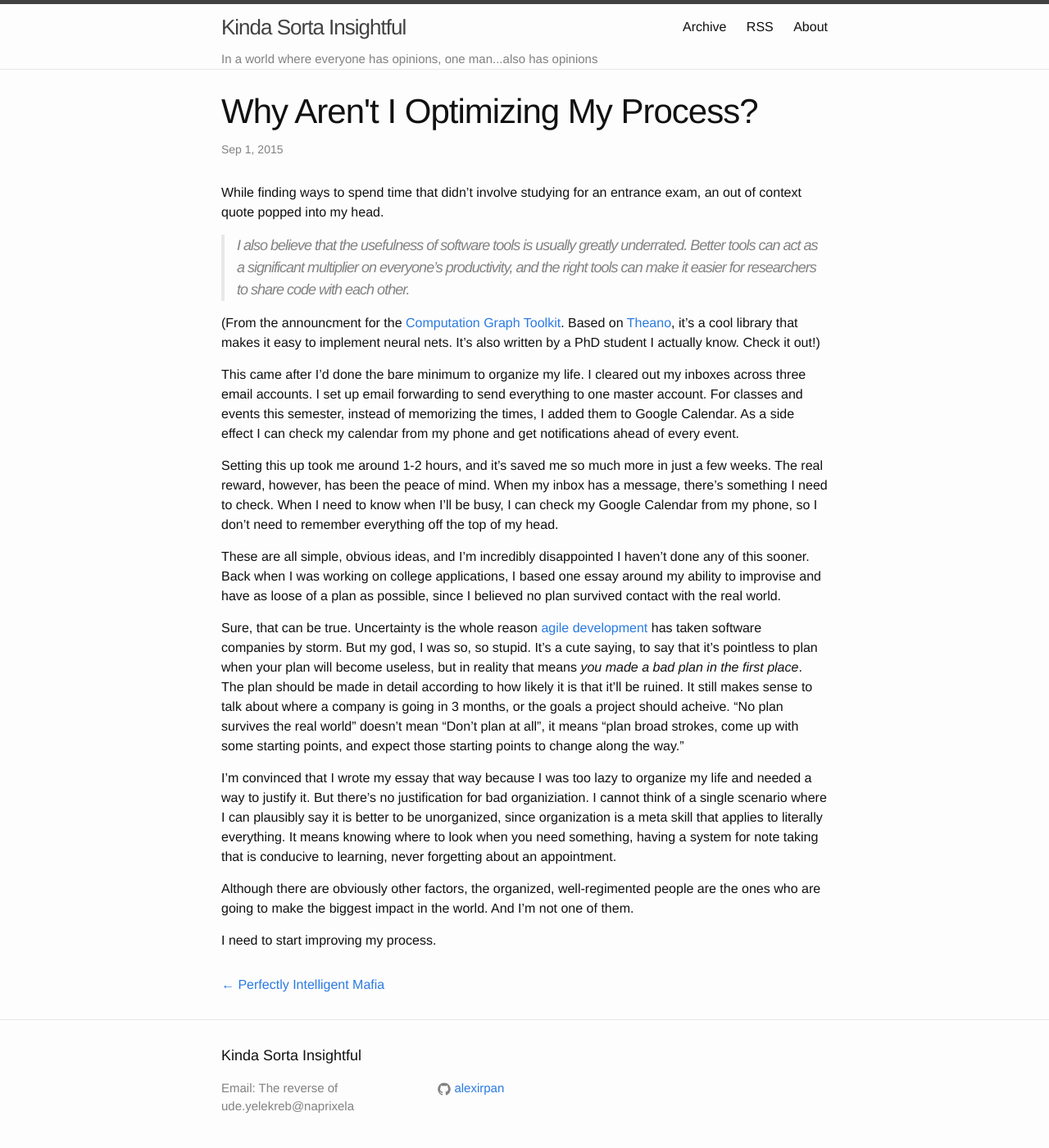
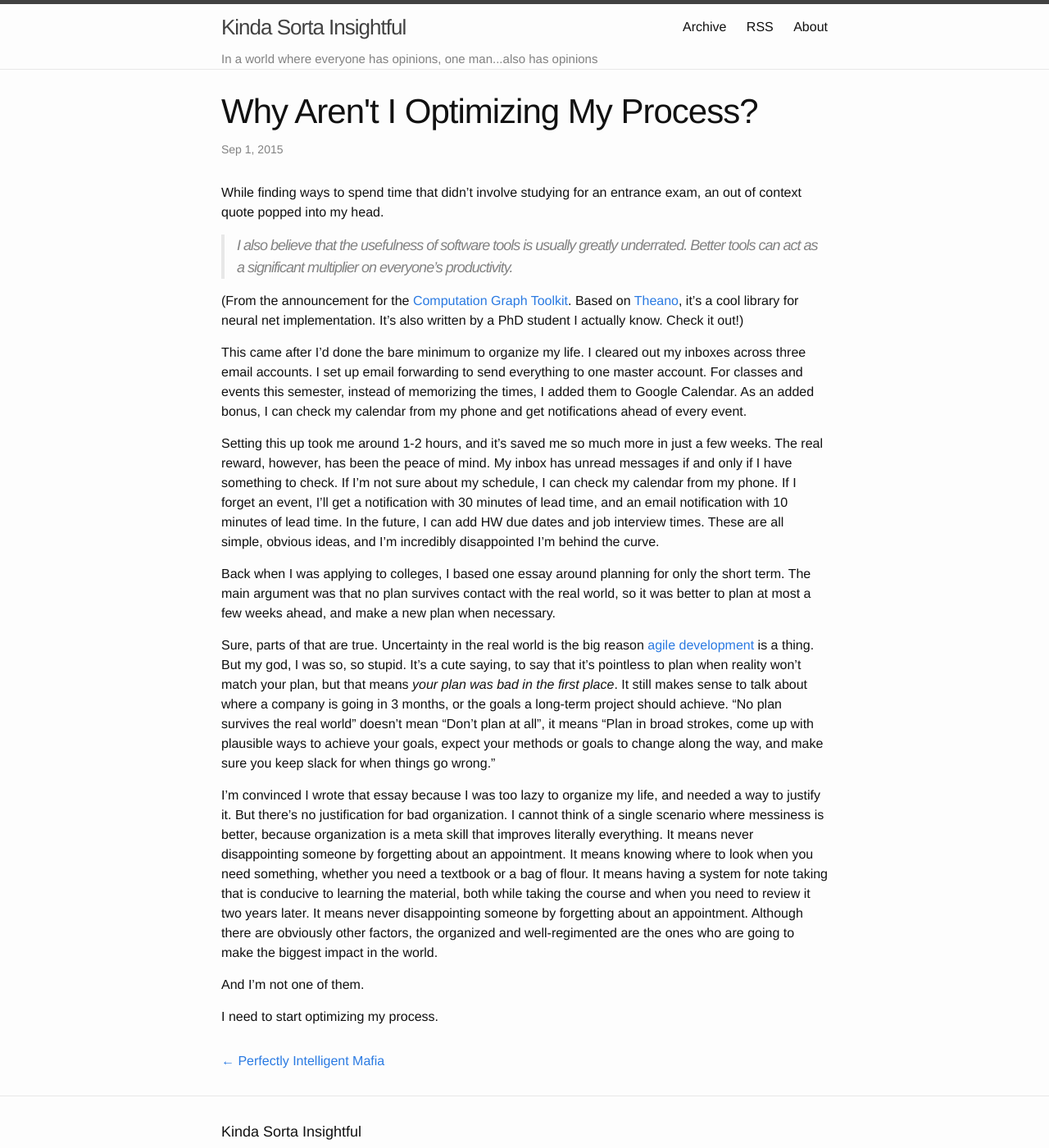
Before and after one commit to alexirpan/alexirpan.github.io, a Jekyll site: the page built from _posts/2015-09-01-optimizing-process.markdown, in a window 1280 px wide and 1400 px high. Shown: the whole window at 82% size. Built offline with Jekyll 4.4.1, drawn with Linux system fonts in a browser that asks for light colours.

Commit message:
Next draft

```diff
--- a/_posts/2015-09-01-optimizing-process.markdown
+++ b/_posts/2015-09-01-optimizing-process.markdown
@@ -7,53 +7,61 @@
 While finding ways to spend time that didn't involve studying for an entrance exam,
 an out of context quote popped into my head.
 
-> I also believe that the usefulness of software tools is usually greatly underrated. Better tools can act as a significant multiplier on everyone’s productivity, and the right tools can make it easier for researchers to share code with each other.
+> I also believe that the usefulness of software tools is usually greatly underrated. Better tools can act as a significant multiplier on everyone’s productivity.
 
-(From the announcment for the [Computation Graph Toolkit](http://joschu.github.io/index.html#Announcing%20CGT).
-Based on [Theano](http://deeplearning.net/software/theano/), it's a cool library that
-makes it easy to implement neural nets. It's also written by a PhD student I actually
+(From the announcement for the [Computation Graph Toolkit](http://joschu.github.io/index.html#Announcing%20CGT).
+Based on [Theano](http://deeplearning.net/software/theano/), it's a cool library for
+neural net implementation. It's also written by a PhD student I actually
 know. Check it out!)
 
 This came after I'd done the bare minimum to organize my life.
 I cleared out my inboxes across three email accounts. I set up email forwarding
 to send everything to one master account.
 For classes and events this semester,
-instead of memorizing the times, I added them to Google Calendar. As a side effect
+instead of memorizing the times, I added them to Google Calendar. As an added bonus,
 I can check my calendar from my phone and get notifications ahead of every event.
 
 Setting this up took me around 1-2 hours, and it's saved me so much more in just
 a few weeks. The real reward, however, has been the peace of mind.
-When my inbox has a message,
-there's something I need to check. When I need to know when I'll be busy, I can
-check my Google Calendar from my phone, so I don't need to remember everything
-off the top of my head.
+My inbox has unread messages if and only if I have something to check.
+If I'm not sure about my schedule, I can check my calendar from my phone.
+If I forget an event, I'll get a notification with 30 minutes of lead time, and
+an email notification with 10 minutes of lead time. In the future, I can add
+HW due dates and job interview times. These are all simple, obvious ideas, and I'm incredibly disappointed I'm behind
+the curve.
 
-These are all simple, obvious ideas, and I'm incredibly
-disappointed I haven't done any of this sooner. Back when I was working on
-college applications, I based one essay around my ability to improvise and
-have as loose of a plan as possible, since I believed no plan survived contact with
-the real world.
+Back when I was applying to colleges, I based one essay around planning for
+only the short term. The main argument was that no plan survives contact with the
+real world, so it was better to plan at most a few weeks ahead, and make a new plan
+when necessary.
 
-Sure, that can be true. Uncertainty is the whole reason [agile development](https://en.wikipedia.org/wiki/Agile_software_development)
-has taken software companies by storm. But my god, I was so, so stupid. It's a cute
-saying, to say that it's pointless to plan when your plan will become useless, but
-in reality that means *you made a bad plan in the first place*. The plan should
-be made in detail according to how likely it is that it'll be ruined. It still makes
-sense to talk about where a company is going in 3 months, or the goals a project
-should acheive. "No plan survives the real world" doesn't mean "Don't plan at all",
-it means "plan broad strokes, come up with some starting points, and expect those
-starting points to change along the way."
+Sure, parts of that are true. Uncertainty in the real world
+is the big reason [agile development](https://en.wikipedia.org/wiki/Agile_software_development)
+is a thing.
+But my god, I was so, so stupid. It's a cute
+saying, to say that it's pointless to plan when reality won't match your plan, but
+that means *your plan was bad in the first place*.
+It still makes
+sense to talk about where a company is going in 3 months, or the goals a long-term project
+should achieve. "No plan survives the real world" doesn't mean "Don't plan at all",
+it means "Plan in broad strokes, come up with plausible ways to achieve your
+goals, expect your methods or goals to change along the way, and make sure
+you keep slack for when things go wrong."
 
-I'm convinced that I wrote my essay that way because I was too lazy to organize my
-life and needed a way to justify it. But there's no justification for bad
-organiziation. I cannot think of a single scenario where I can plausibly say
-it is better to be unorganized, since organization is a meta skill that applies to
-literally everything. It means knowing where to look when you need something,
-having a system for note taking that is conducive to learning, never forgetting about
-an appointment.
+I'm convinced I wrote that essay because I was too lazy to organize my
+life, and needed a way to justify it. But there's no justification for bad
+organization. I cannot think of a single scenario where messiness is better,
+because organization is a meta skill that improves
+literally everything.
+It means never disappointing someone by forgetting about an appointment.
+It means knowing where to look when you need something, whether
+you need a textbook or a bag of flour. It means having a system for note taking
+that is conducive to learning the material, both while taking the course and
+when you need to review it two years later.
+It means never disappointing someone by forgetting about an appointment.
+Although there are obviously other factors, the organized and well-regimented
+are the ones who are going to make the biggest impact in the world.
 
-Although there are obviously other factors, the organized, well-regimented people
-are the ones who are going to make the biggest impact in the world. And I'm not
-one of them.
+And I'm not one of them.
 
-I need to start improving my process.
+I need to start optimizing my process.
```
